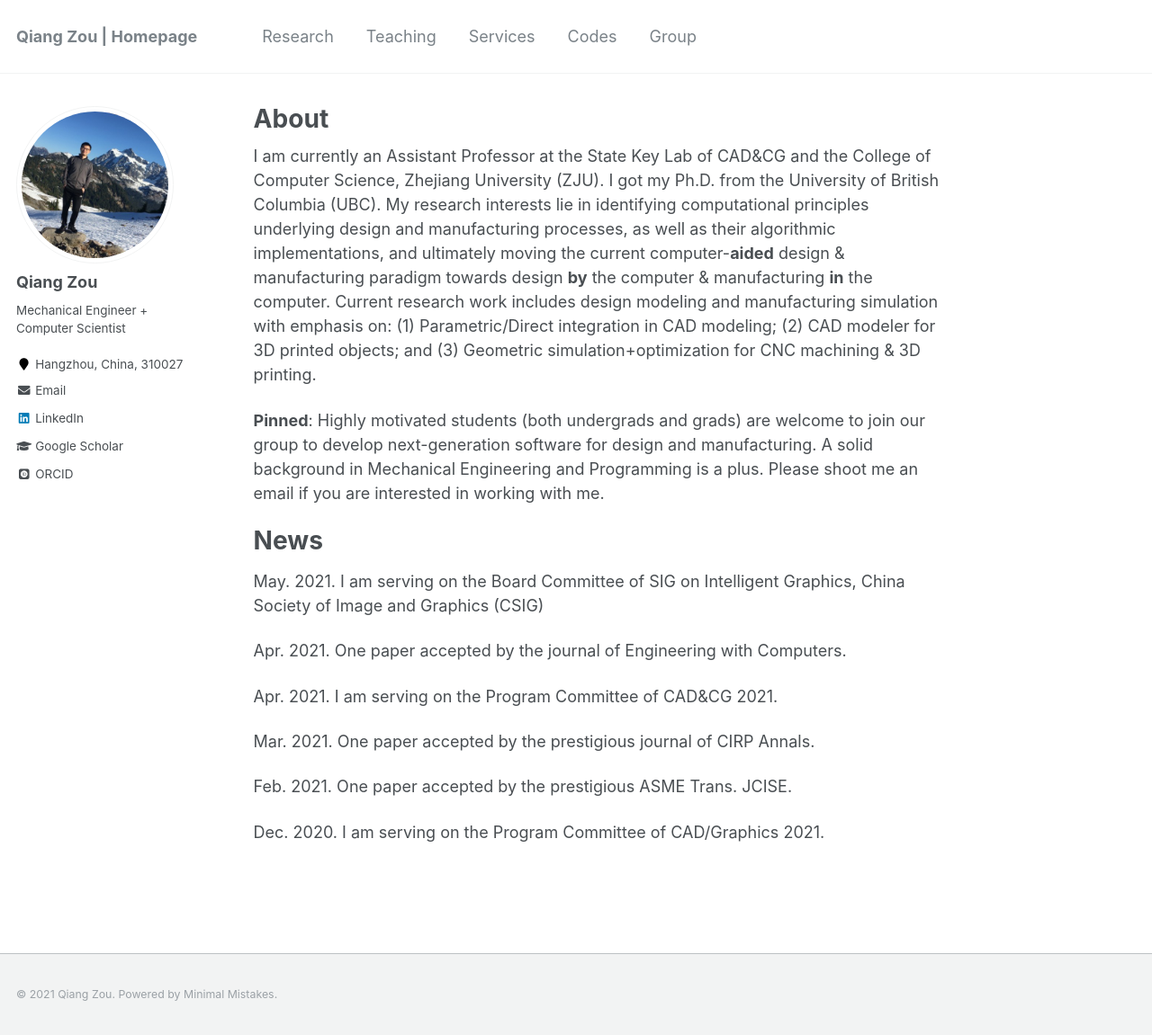
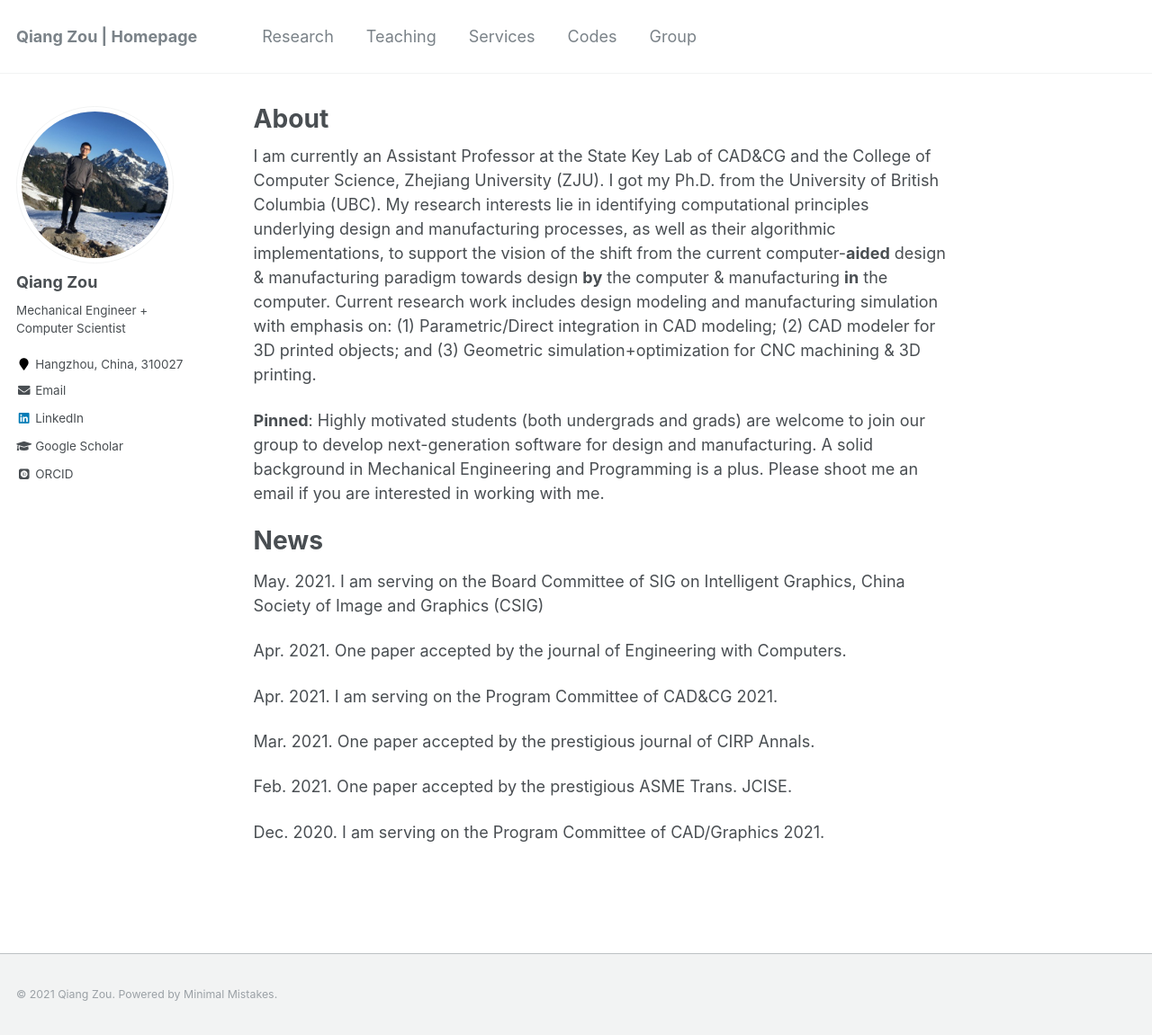
Before and after one commit to Qiang-Zou/Qiang-Zou.github.io, a Jekyll site: the page built from _pages/about.md, in a window 1280 px wide and 1151 px high. Shown: the whole window at 90% size. Built offline with Jekyll 4.4.1, drawn with Linux system fonts in a browser that asks for light colours; some web fonts are replaced.

Commit message:
Update about.md

```diff
--- a/_pages/about.md
+++ b/_pages/about.md
@@ -8,7 +8,7 @@ redirect_from:
   - /about.html
 ---
 
-I am currently an Assistant Professor at the State Key Lab of CAD&CG and the College of Computer Science, Zhejiang University (ZJU). I got my Ph.D. from the University of British Columbia (UBC). My research interests lie in identifying computational principles underlying design and manufacturing processes, as well as their algorithmic implementations, and ultimately moving the current computer-**aided** design & manufacturing paradigm towards design **by** the computer & manufacturing **in** the computer. Current research work includes design modeling and manufacturing simulation with emphasis on: (1) Parametric/Direct integration in CAD modeling; (2) CAD modeler for 3D printed objects; and (3) Geometric simulation+optimization for CNC machining & 3D printing.
+I am currently an Assistant Professor at the State Key Lab of CAD&CG and the College of Computer Science, Zhejiang University (ZJU). I got my Ph.D. from the University of British Columbia (UBC). My research interests lie in identifying computational principles underlying design and manufacturing processes, as well as their algorithmic implementations, to support the vision of the shift from the current computer-**aided** design & manufacturing paradigm towards design **by** the computer & manufacturing **in** the computer. Current research work includes design modeling and manufacturing simulation with emphasis on: (1) Parametric/Direct integration in CAD modeling; (2) CAD modeler for 3D printed objects; and (3) Geometric simulation+optimization for CNC machining & 3D printing.
 
 **Pinned**: Highly motivated students (both undergrads and grads) are welcome to join our group to develop next-generation software for design and manufacturing. A solid background in Mechanical Engineering and Programming is a plus. Please shoot me an email if you are interested in working with me.
 
```
